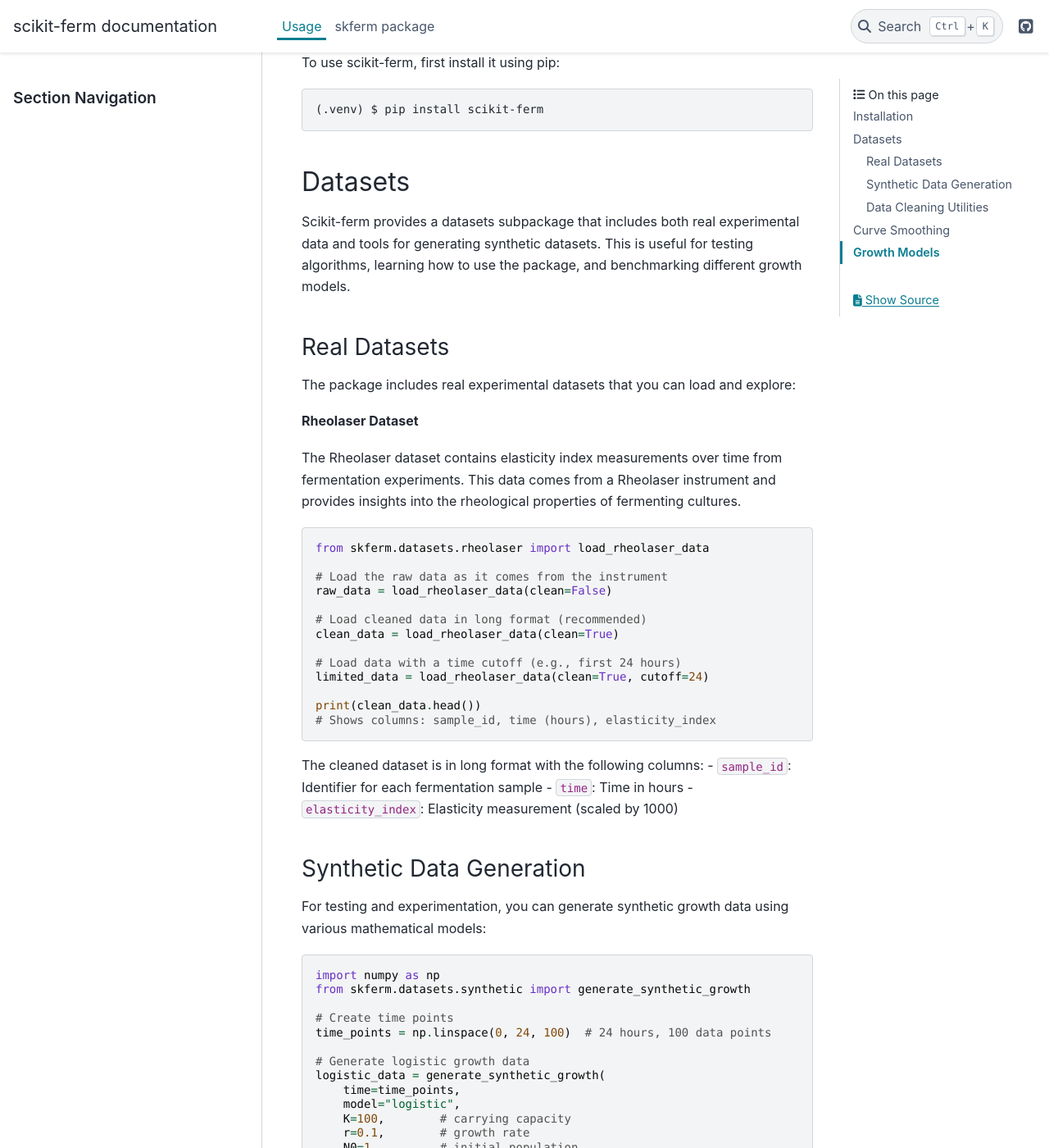
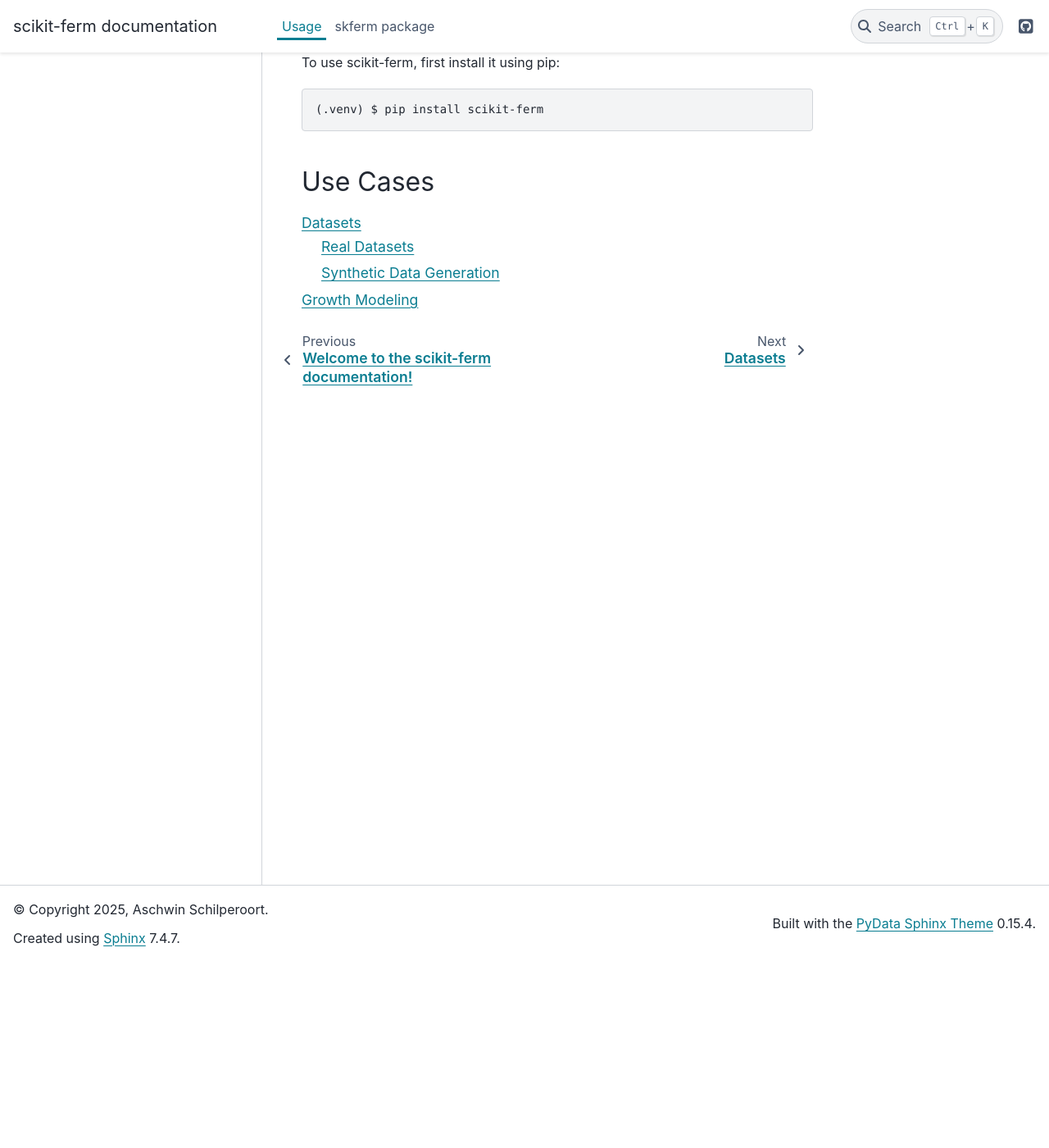
Before and after one commit to Aschwins/scikit-ferm, a Sphinx documentation site: the page built from docs/source/usage.rst, in a window 1280 px wide and 1400 px high, scrolled down 227 px. Shown: the whole window at 82% size. Built offline with Sphinx 7.4.7 and the PyData theme 0.15.4, drawn with Linux system fonts in a browser that asks for light colours; some of the changed text lies outside the part shown.

Commit message:
Added dataset Usage docs

```diff
--- a/docs/source/usage.rst
+++ b/docs/source/usage.rst
@@ -12,127 +12,11 @@
 
    (.venv) $ pip install scikit-ferm
 
-Datasets
---------
+Use Cases
+---------
 
-Scikit-ferm provides a datasets subpackage that includes both real experimental data and tools for generating synthetic datasets. This is useful for testing algorithms, learning how to use the package, and benchmarking different growth models.
+.. toctree::
+   :maxdepth: 2
 
-Real Datasets
-~~~~~~~~~~~~~
-
-The package includes real experimental datasets that you can load and explore:
-
-**Rheolaser Dataset**
-
-The Rheolaser dataset contains elasticity index measurements over time from fermentation experiments. This data comes from a Rheolaser instrument and provides insights into the rheological properties of fermenting cultures.
-
-.. code-block:: python
-
-   from skferm.datasets.rheolaser import load_rheolaser_data
-
-   # Load the raw data as it comes from the instrument
-   raw_data = load_rheolaser_data(clean=False)
-
-   # Load cleaned data in long format (recommended)
-   clean_data = load_rheolaser_data(clean=True)
-
-   # Load data with a time cutoff (e.g., first 24 hours)
-   limited_data = load_rheolaser_data(clean=True, cutoff=24)
-
-   print(clean_data.head())
-   # Shows columns: sample_id, time (hours), elasticity_index
-
-The cleaned dataset is in long format with the following columns:
-- ``sample_id``: Identifier for each fermentation sample
-- ``time``: Time in hours
-- ``elasticity_index``: Elasticity measurement (scaled by 1000)
-
-Synthetic Data Generation
-~~~~~~~~~~~~~~~~~~~~~~~~~
-
-For testing and experimentation, you can generate synthetic growth data using various mathematical models:
-
-.. code-block:: python
-
-   import numpy as np
-   from skferm.datasets.synthetic import generate_synthetic_growth
-
-   # Create time points
-   time_points = np.linspace(0, 24, 100)  # 24 hours, 100 data points
-
-   # Generate logistic growth data
-   logistic_data = generate_synthetic_growth(
-       time=time_points,
-       model="logistic",
-       K=100,        # carrying capacity
-       r=0.1,        # growth rate
-       N0=1,         # initial population
-       noise_std=2.0 # add some realistic noise
-   )
-
-   # Generate Gompertz growth data
-   gompertz_data = generate_synthetic_growth(
-       time=time_points,
-       model="gompertz",
-       A=100,        # asymptotic value
-       mu=0.5,       # maximum growth rate
-       lag=2.0,      # lag time
-       noise_std=1.5
-   )
-
-   # Generate modified Gompertz growth data
-   modified_gompertz_data = generate_synthetic_growth(
-       time=time_points,
-       model="modified_gompertz",
-       A=100,        # asymptotic value
-       mu=0.3,       # maximum growth rate
-       lag=3.0,      # lag time
-       noise_std=1.0
-   )
-
-**Available Growth Models:**
-
-- ``"logistic"``: Classic logistic growth model
-- ``"gompertz"``: Gompertz growth model
-- ``"modified_gompertz"``: Modified Gompertz growth model
-
-**Parameters:**
-
-- ``time``: Array-like time points where you want to generate data
-- ``model``: String specifying which growth model to use
-- ``noise_std``: Standard deviation of Gaussian noise to add (default: 0.0 for noiseless data)
-- ``**kwargs``: Model-specific parameters (K, r, N0 for logistic; A, mu, lag for Gompertz models)
-
-**Returns:**
-
-The function returns a dictionary with:
-- ``"time"``: The input time array
-- ``"population"``: The generated population values (with noise if specified)
-
-This makes it easy to create realistic synthetic datasets for testing your fermentation analysis pipelines or comparing different growth models.
-
-Data Cleaning Utilities
-~~~~~~~~~~~~~~~~~~~~~~~~
-
-The package also provides utilities for cleaning and preprocessing experimental data:
-
-.. code-block:: python
-
-   from skferm.datasets.rheolaser import clean_rheolaser
-   import pandas as pd
-
-   # If you have raw rheolaser data
-   raw_df = pd.read_csv('your_rheolaser_export.csv')
-   cleaned_df = clean_rheolaser(raw_df, cutoff=48)  # Keep only first 48 hours
-
-The ``clean_rheolaser`` function transforms the wide format output from Rheolaser instruments into a tidy long format suitable for analysis and visualization.
-
-Curve Smoothing
-----------------
-
-Scikit-ferm includes a curve smoothing utility to help with noisy fermentation data. This is particularly useful for visualizing trends in growth curves.
-
-Growth Models
-----------------
-
-Scikit-ferm provides implementations of several growth models commonly used in fermentation analysis:
+   use-case-datasets
+   use-case-growth-modelling
--- a/pyproject.toml
+++ b/pyproject.toml
@@ -12,9 +12,11 @@
     "Operating System :: OS Independent",
 ]
 dependencies = [
+    "matplotlib>=3.10.0",
     "numpy>=2.2.2",
     "pandas>=2.2.3",
     "scikit-learn>=1.6.1",
+    "seaborn>=0.13.2",
 ]
 license = "Apache-2.0"
 license-files = ["LICEN[CS]E*"]
```
Also changed, not shown: README.md (+1 -3 lines), docs/source/use-case-datasets.rst (added, +109 -0 lines), docs/source/use-case-growth-modelling.rst (added, +25 -0 lines), docs/source/_static/raw_rheolaser_data.png (added), docs/source/_static/synthetic_gompertz_growth_data.png (added), docs/source/_static/synthetic_logistic_growth_data.png (added), docs/source/_static/synthetic_modified_gompertz_growth_data.png (added), 2 other files.
